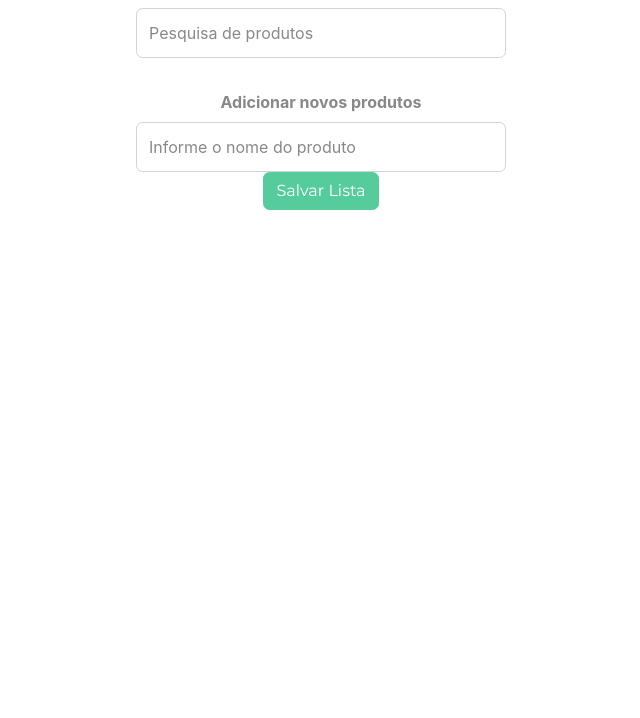
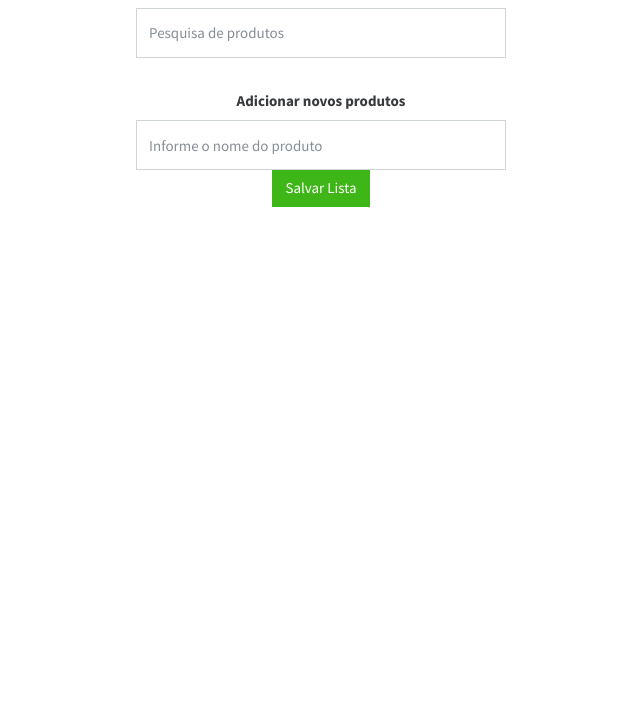
Before and after one commit to leticiavargas/PosSenacLPW, a plain HTML site: page compras/index.html in a window 1280 px wide. Shown: the part 82-800 px from the top of the page, without its empty margins (319-959 px from the left). Drawn offline with nearby package versions, Linux system fonts and the light colour scheme.

Commit message:
update compras

```diff
--- a/compras/compras.html
+++ b/compras/index.html
@@ -3,7 +3,7 @@
             <meta charset="UTF-8">
 
             <!-- Bootstrap -->
-            <link href="https://stackpath.bootstrapcdn.com/bootswatch/4.5.0/minty/bootstrap.min.css"  rel="stylesheet" >
+            <link href="https://stackpath.bootstrapcdn.com/bootswatch/4.5.0/cosmo/bootstrap.min.css"  rel="stylesheet" >
             <!-- FontAwesome -->
             <script src="https://cdnjs.cloudflare.com/ajax/libs/font-awesome/5.13.1/js/all.min.js"></script>
 
```
Also changed, not shown: README.md.
